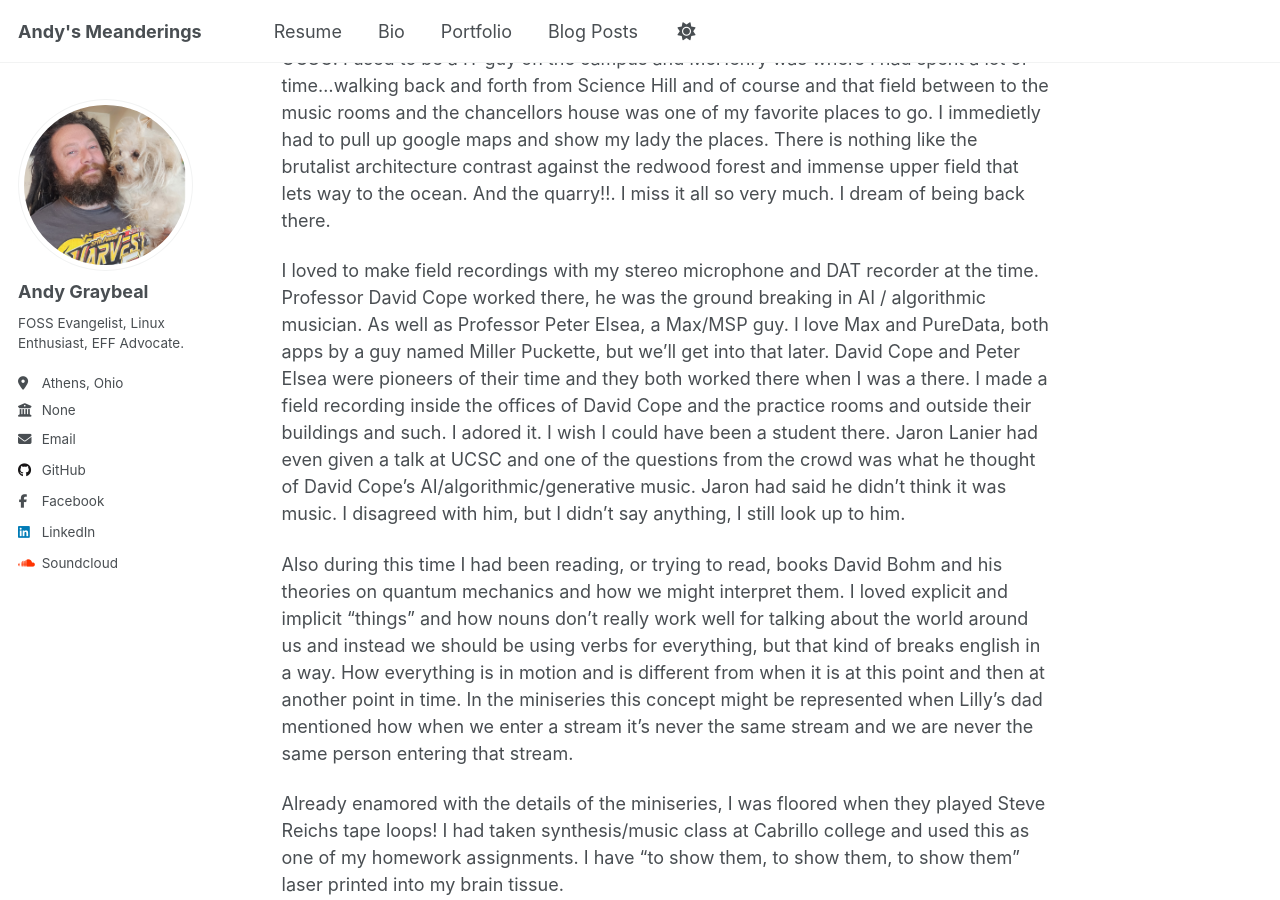
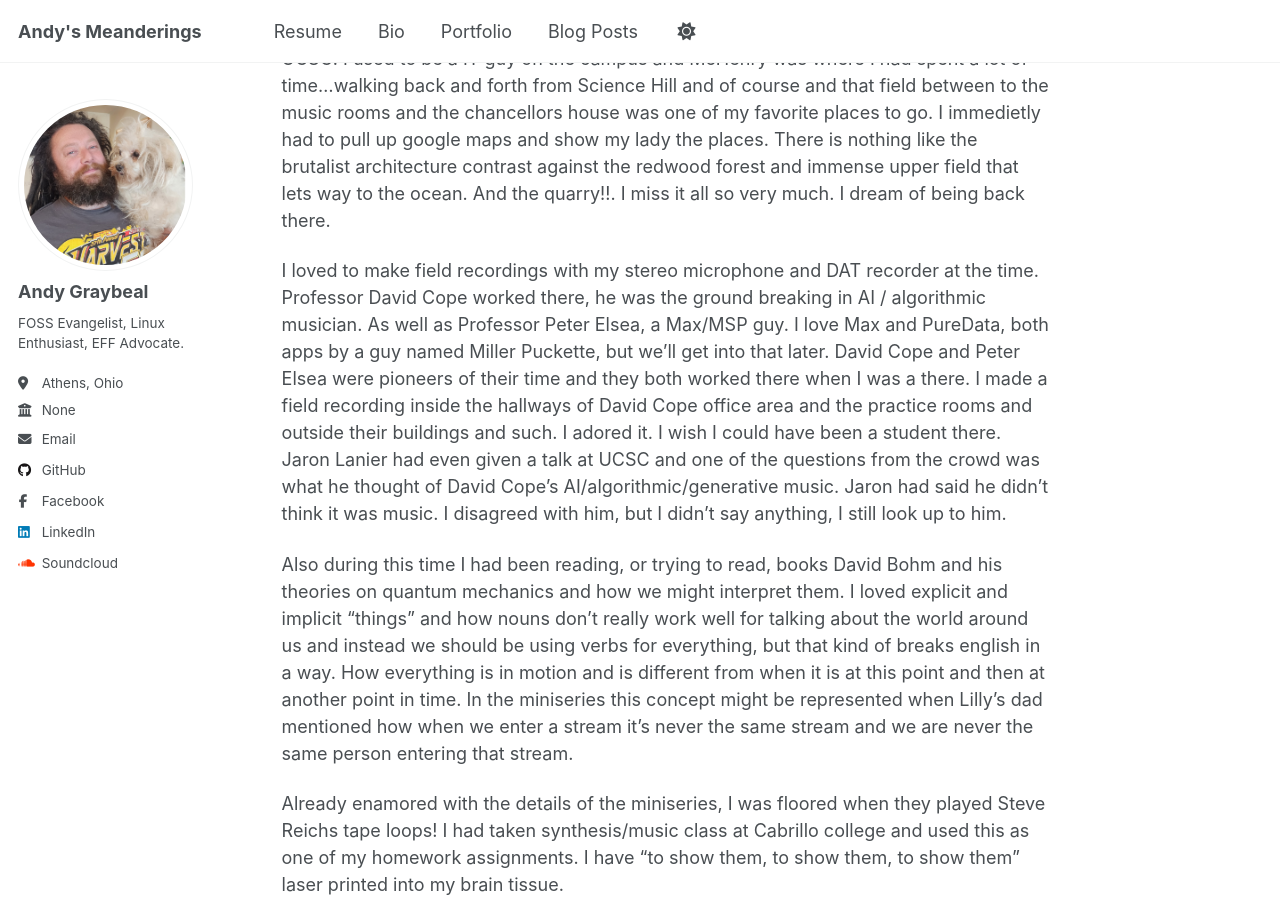
Before and after one commit to andy-graybeal/andy-graybeal.github.io, a Jekyll site: the page built from _posts/2026-07-18-blog-post-1.md, in a window 1280 px wide and 900 px high, scrolled down 637 px. Built offline with Jekyll 4.4.1, drawn with Linux system fonts in a browser that asks for light colours; a script that is not in the unit is left out.

Commit message:
Fix typos and enhance clarity in blog post
Corrected typos and improved clarity in the narrative about UCSC and field recordings.

```diff
--- a/_posts/2026-07-18-blog-post-1.md
+++ b/_posts/2026-07-18-blog-post-1.md
@@ -20,7 +20,7 @@ It had the feel of "Ex machina" - I had never looked up the writer at the moment
 
 During the time in and around the offices, and the segway between scenes.. was red woods and the buildings. I told my lady, who was watching it with me... I swear that looks like UCSC!!  I love the campus... so I had to google the filming location and omg.. it was UCSC.  I used to be a IT guy on the campus and McHenry was where I had spent a lot of time...walking back and forth from Science Hill and of course and that field between to the music rooms and the chancellors house was one of my favorite places to go.  I immedietly had to pull up google maps and show my lady the places.  There is nothing like the brutalist architecture contrast against the redwood forest and immense upper field that lets way to the ocean.  And the quarry!!.  I miss it all so very much.  I dream of being back there.
 
-I loved to make field recordings with my stereo microphone and DAT recorder at the time.  Professor David Cope worked there, he was the ground breaking in AI / algorithmic musician.  As well as Professor Peter Elsea, a Max/MSP guy. I love Max and PureData, both apps by a guy named Miller Puckette, but we'll get into that later.  David Cope and Peter Elsea were pioneers of their time and they both worked there when I was a there.  I made a field recording inside the offices of David Cope and the practice rooms and outside their buildings and such. I adored it.  I wish I could have been a student there.  Jaron Lanier had even given a talk at UCSC and one of the questions from the crowd was what he thought of David Cope's AI/algorithmic/generative music.  Jaron had said he didn't think it was music.  I disagreed with him, but I didn't say anything, I still look up to him.
+I loved to make field recordings with my stereo microphone and DAT recorder at the time.  Professor David Cope worked there, he was the ground breaking in AI / algorithmic musician.  As well as Professor Peter Elsea, a Max/MSP guy. I love Max and PureData, both apps by a guy named Miller Puckette, but we'll get into that later.  David Cope and Peter Elsea were pioneers of their time and they both worked there when I was a there.  I made a field recording inside the hallways of David Cope office area and the practice rooms and outside their buildings and such. I adored it.  I wish I could have been a student there.  Jaron Lanier had even given a talk at UCSC and one of the questions from the crowd was what he thought of David Cope's AI/algorithmic/generative music.  Jaron had said he didn't think it was music.  I disagreed with him, but I didn't say anything, I still look up to him.
 
 Also during this time I had been reading, or trying to read, books David Bohm and his theories on quantum mechanics and how we might interpret them. I loved explicit and implicit "things" and how nouns don't really work well for talking about the world around us and instead we should be using verbs for everything, but that kind of breaks english in a way.  How everything is in motion and is different from when it is at this point and then at another point in time.  In the miniseries this concept might be represented when Lilly's dad mentioned how when we enter a stream it's never the same stream and we are never the same person entering that stream.
 
```
